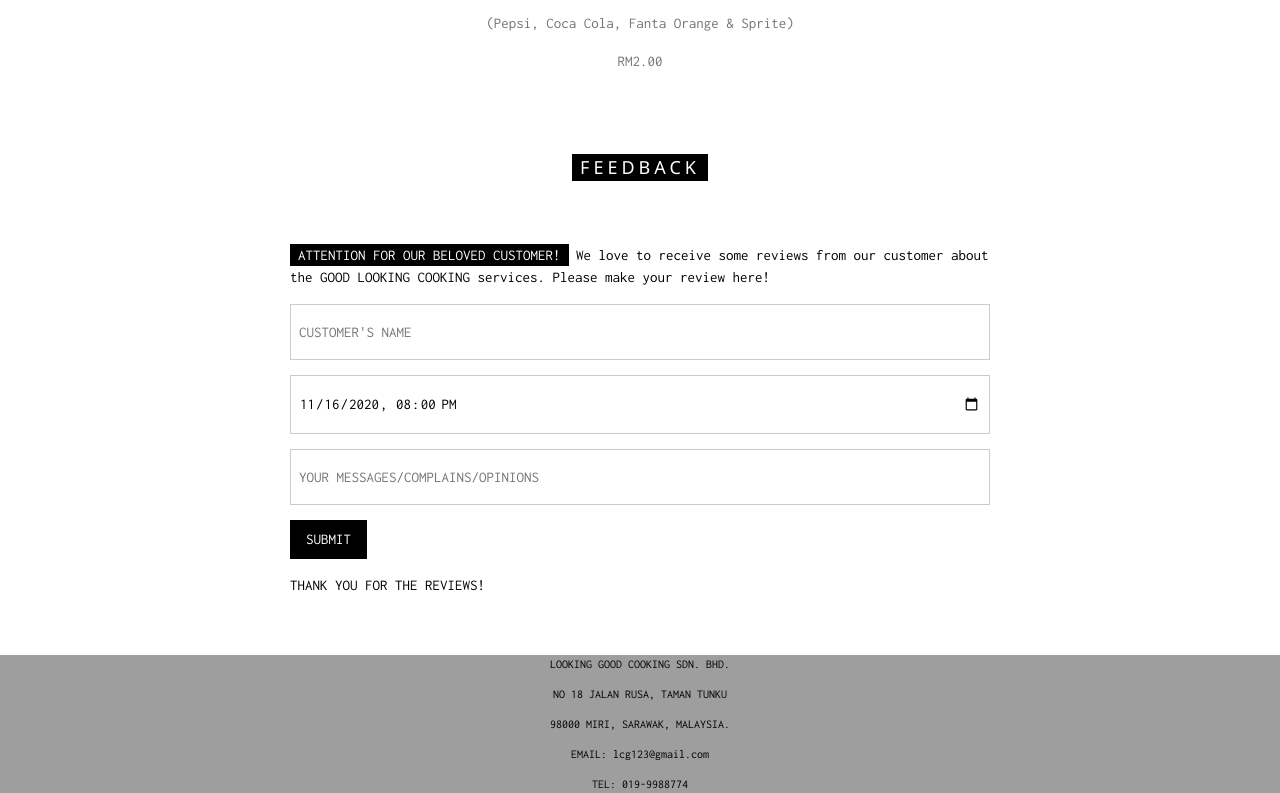
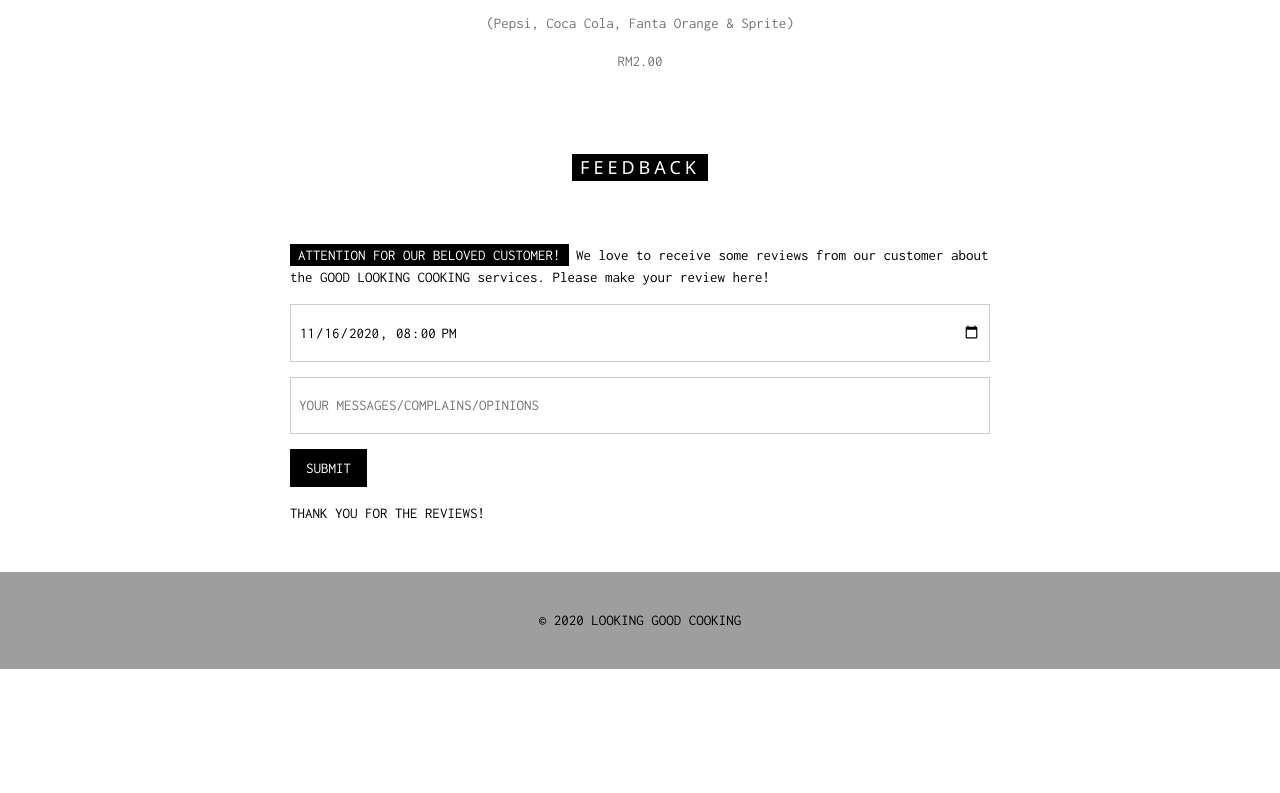
Before and after one commit to klaudialinton/lookinggoodcooking, a plain HTML site: page index.html in a window 1280 px wide. Shown: the part 8243-9036 px from the top of the page. After the commit the page ends 8912 px from the top, so only its background shows below. Drawn offline with nearby package versions, Linux system fonts and the light colour scheme.

Commit message:
Update index.html

```diff
--- a/index.html
+++ b/index.html
@@ -199,7 +199,6 @@ body, html {
  <h5 class="w3-center w3-padding-48"><span class="w3-tag w3-wide">FEEDBACK</span></h5>
     <p><span class="w3-tag">ATTENTION FOR OUR BELOVED CUSTOMER!</span> We love to receive some reviews from our customer about the GOOD LOOKING COOKING services. Please make your review here! </p>
     <form action="/action_page.php" target="_blank">
-      <p><input class="w3-input w3-padding-16 w3-border" type="text" placeholder="CUSTOMER'S NAME" required name="NAME"></p>
       <p><input class="w3-input w3-padding-16 w3-border" type="datetime-local" placeholder="DATE & TIME" required name="date" value="2020-11-16T20:00"></p>
       <p><input class="w3-input w3-padding-16 w3-border" type="text" placeholder="YOUR MESSAGES/COMPLAINS/OPINIONS" required name="REVIEW"></p>
       <p><button class="w3-button w3-black" type="submit">SUBMIT</button> </p>
@@ -211,13 +210,10 @@ body, html {
 </div>
 
 <!-- Footer -->
-<footer class="w3-center w3-grey w3-padding-28 w3-small">
-  <p>LOOKING GOOD COOKING SDN. BHD.</p>
-<p>NO 18 JALAN RUSA, TAMAN TUNKU </p>
-<p>98000 MIRI, SARAWAK, MALAYSIA. </p>
-<p>EMAIL: lcg123@gmail.com </p>
-<p>TEL: 019-9988774 </p>
-
+<footer class="w3-center w3-grey w3-padding-28 w3-medium">
+  <br>
+  <p>© 2020 LOOKING GOOD COOKING</p>
+  <br>
 </footer>
 
 <script>
```
